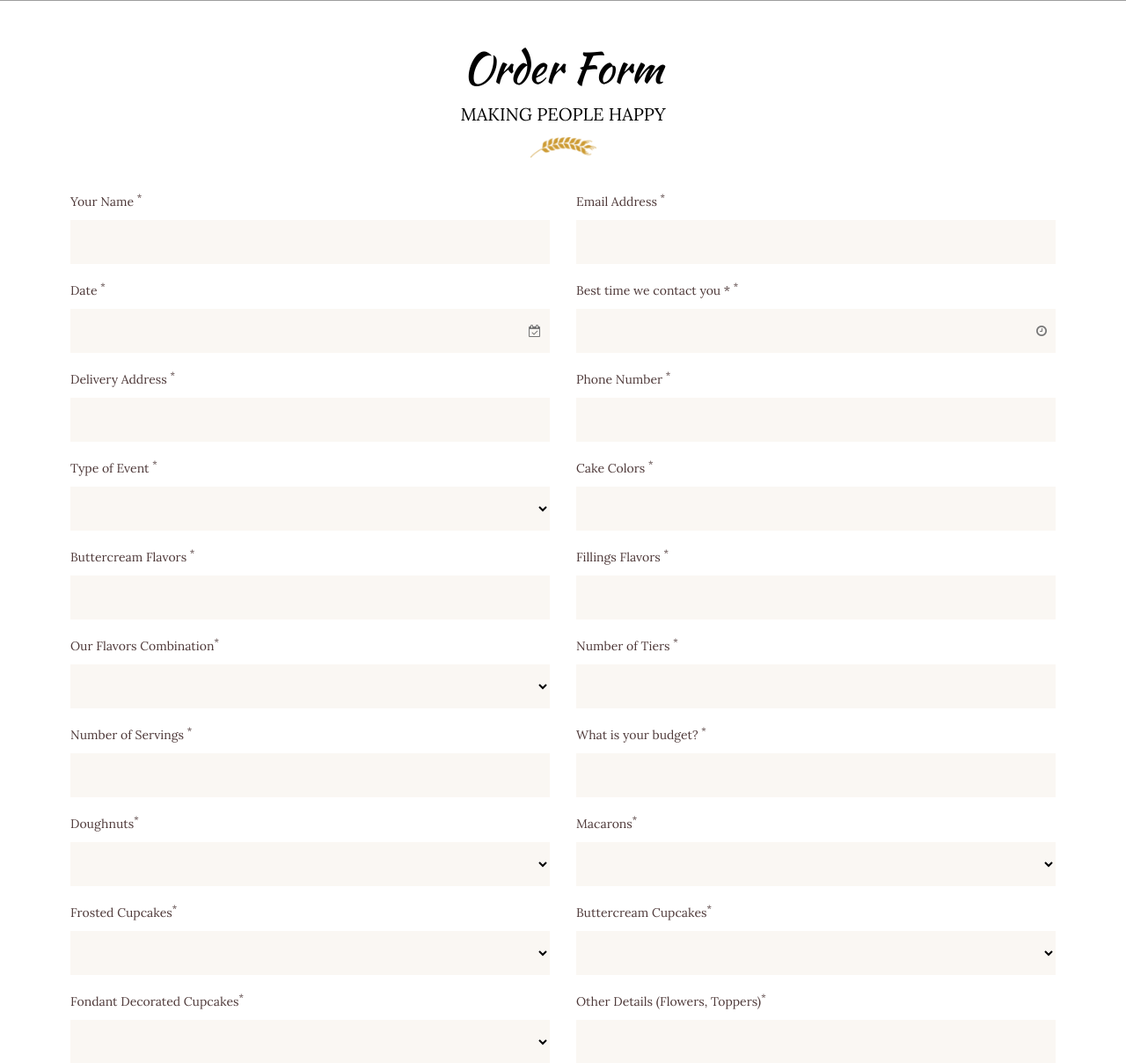
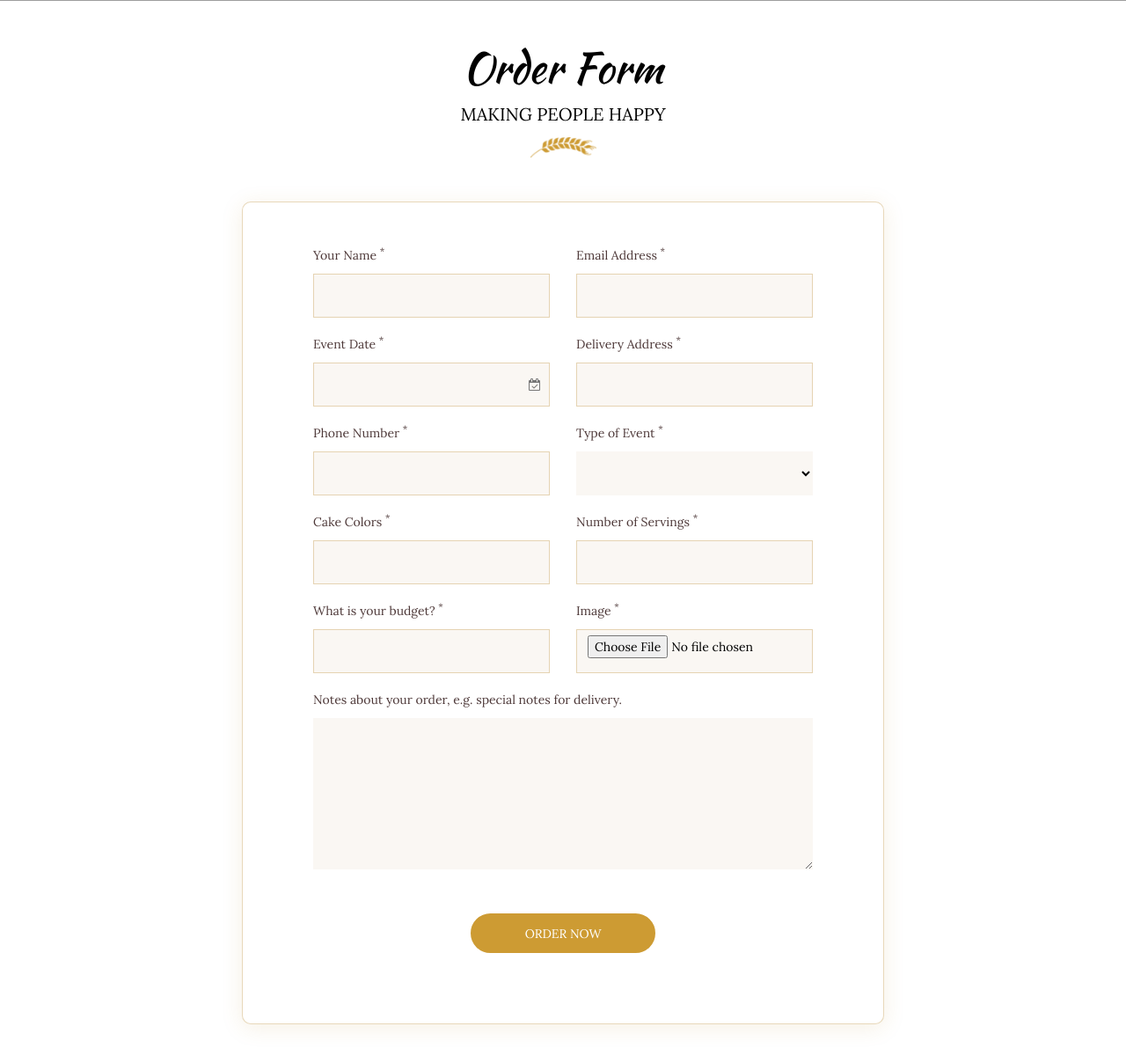
Before and after one commit to Emmanuelkalu/cakes, a PHP site: page / in a window 1280 px wide. Shown: the part 1717-2925 px from the top of the page at 88% size. Run offline with PHP 8.4, Linux system fonts and the light colour scheme; some web fonts are replaced; grey boxes are pictures that could not be loaded.

Commit message:
fix order form ui

```diff
--- a/partials/order.php
+++ b/partials/order.php
@@ -1,8 +1,21 @@
-<form id="orderForm" class="ps-form--menu ps-form--order-form" action="https://nouthemes.net/html/bready/do_action" method="post">
-    <div class="ps-section__header text-center">
+<div class="container">
+    <div style="margin:50px"></div>
+    <div style="margin:50px"></div>
+    <div style="margin:50px"></div>
+    <div class="ps-section__header text-center my-4 py-4">
         <h3 class="ps-section__title">Order Form</h3>
         <p>Making people happy</p><span><img src="images/icons/floral.png" alt=""></span>
     </div>
+    <div style="margin:50px"></div>
+    <div style="margin:50px"></div>
+
+    <div class="col-12 d-lg-flex justify-content-center">
+        <div class="col-lg-2"></div>
+        <div class="col-lg-8">
+            <form id="orderForm" style="box-shadow:0 4px 25px #b8872b20; border-radius: 10px;"
+                class="pb-4  ps-form--menu ps-form--order-form" action="https://nouthemes.net/html/bready/do_action"
+                method="post">
+
                 <div class="row">
                     <div class="col-lg-6 col-md-6 col-sm-12 col-xs-12 ">
                         <div class="form-group">
@@ -22,22 +35,13 @@
 
                     <div class="col-lg-6 col-md-6 col-sm-12 col-xs-12 ">
                         <div class="form-group">
-                <label>Date  <sup>*</sup></label>
+                            <label>Event Date <sup>*</sup></label>
                             <div class="ps-form--icon"><i class="fa fa-calendar-check-o"></i>
                                 <input name="date" class="form-control" type="text" placeholder="">
                             </div>
                         </div>
                     </div>
 
-
-        <div class="col-lg-6 col-md-6 col-sm-12 col-xs-12 ">
-            <div class="form-group">
-                <label>Best time we contact you * <sup>*</sup></label>
-                <div class="ps-form--icon"><i class="fa fa-clock-o"></i>
-                    <input name="time" class="form-control" type="text" placeholder="">
-                </div>
-            </div>
-        </div>
 
                     <div class="col-lg-6 col-md-6 col-sm-12 col-xs-12 ">
                         <div class="form-group">
@@ -74,37 +78,8 @@
                         </div>
                     </div>
 
-        <div class="col-lg-6 col-md-6 col-sm-12 col-xs-12 ">
-            <div class="form-group">
-                <label>Buttercream Flavors <sup>*</sup></label>
-                <input name="buttercreamFlavors" class="form-control" type="text" placeholder="">
-            </div>
-        </div>
 
-        <div class="col-lg-6 col-md-6 col-sm-12 col-xs-12 ">
-            <div class="form-group">
-                <label>Fillings Flavors <sup>*</sup></label>
-                <input name="fillingsFlavors" class="form-control" type="text" placeholder="">
-            </div>
-        </div>
 
-        <div class="col-lg-6 col-md-6 col-sm-12 col-xs-12 ">
-            <div class="form-group">
-                <label>Our Flavors Combination<sup>*</sup></label>
-                <select name="ourFlavorsCombination" class="form-control" type="text">
-                    <option value=""></option>
-                    <option value="Classic Velvet">Classic Velvet</option>
-                    <option value="Strawberry Flavor">Strawberry Flavor</option>
-                </select>
-            </div>
-        </div>
-
-        <div class="col-lg-6 col-md-6 col-sm-12 col-xs-12 ">
-            <div class="form-group">
-                <label>Number of Tiers <sup>*</sup></label>
-                <input name="numberOfTiers" class="form-control" type="text" placeholder="">
-            </div>
-        </div>
 
                     <div class="col-lg-6 col-md-6 col-sm-12 col-xs-12 ">
                         <div class="form-group">
@@ -122,91 +97,33 @@
 
                     <div class="col-lg-6 col-md-6 col-sm-12 col-xs-12 ">
                         <div class="form-group">
-                <label>Doughnuts<sup>*</sup></label>
-                <select name="doughnuts" class="form-control" type="text">
-                    <option value=""></option>
-                    <option value="Yes">Yes</option>
-                    <option value="No">No</option>
-                </select>
-            </div>
-        </div>
-
-        <div class="col-lg-6 col-md-6 col-sm-12 col-xs-12 ">
-            <div class="form-group">
-                <label>Macarons<sup>*</sup></label>
-                <select name="macarons" class="form-control" type="text">
-                    <option value=""></option>
-                    <option value="Yes">Yes</option>
-                    <option value="No">No</option>
-                </select>
-            </div>
-        </div>
-
-        <div class="col-lg-6 col-md-6 col-sm-12 col-xs-12 ">
-            <div class="form-group">
-                <label>Frosted Cupcakes<sup>*</sup></label>
-                <select name="frostedCupcakes" class="form-control" type="text">
-                    <option value=""></option>
-                    <option value="Yes">Yes</option>
-                    <option value="No">No</option>
-                </select>
-            </div>
-        </div>
-
-        <div class="col-lg-6 col-md-6 col-sm-12 col-xs-12 ">
-            <div class="form-group">
-                <label>Buttercream Cupcakes<sup>*</sup></label>
-                <select name="butterCreamCupcakes" class="form-control" type="text">
-                    <option value=""></option>
-                    <option value="Yes">Yes</option>
-                    <option value="No">No</option>
-                </select>
-            </div>
-        </div>
-
-        <div class="col-lg-6 col-md-6 col-sm-12 col-xs-12 ">
-            <div class="form-group">
-                <label>Fondant Decorated Cupcakes<sup>*</sup></label>
-                <select name="fondantDecoratedCupcakes" class="form-control" type="text">
-                    <option value=""></option>
-                    <option value="Yes">Yes</option>
-                    <option value="No">No</option>
-                </select>
-            </div>
-        </div>
-
-        <div class="col-lg-6 col-md-6 col-sm-12 col-xs-12 ">
-            <div class="form-group">
-                <label>Other Details (Flowers, Toppers)<sup>*</sup></label>
-                <input name="otherDetails" class="form-control" type="text" placeholder="">
-            </div>
-        </div>
-
-        <div class="col-lg-6 col-md-6 col-sm-12 col-xs-12 ">
-            <div class="form-group">
-                <label>Subject<sup>*</sup></label>
-                <input name="subject" class="form-control" type="text" placeholder="">
-            </div>
-        </div>
-
-
-
-        <div class="col-lg-6 col-md-6 col-sm-12 col-xs-12 ">
-            <div class="form-group">
                             <label>Image <sup>*</sup></label>
                             <input class="form-control" type="file" accept="image/*" placeholder="">
                         </div>
                     </div>
 
 
-        <div class="col-lg-12 col-md-12 col-sm-12 col-xs-12 ">
+                    <div class="col-lg-12 col-md-12 col-sm-12 col-xs-12 mb-4 pb-4">
                         <div class="form-group">
                             <label>Notes about your order, e.g. special notes for delivery.</label>
                             <textarea name="enterMessage" class="form-control" rows="8" placeholder=""></textarea>
                         </div>
-            <div class="form-group submit">
+                        <div class="form-group submit" style="margin-bottom: 80px;">
                             <button class="ps-btn ps-btn--yellow">Order Now</button>
                         </div>
                     </div>
+
+
                 </div>
             </form>
+        </div>
+    </div>
+
+</div>
+
+<style>
+    #orderForm,
+    #orderForm input {
+        border: 1px solid #b8872b53 !important;
+    }
+</style>
```
Lines whose indentation alone changed are shown as unchanged.
